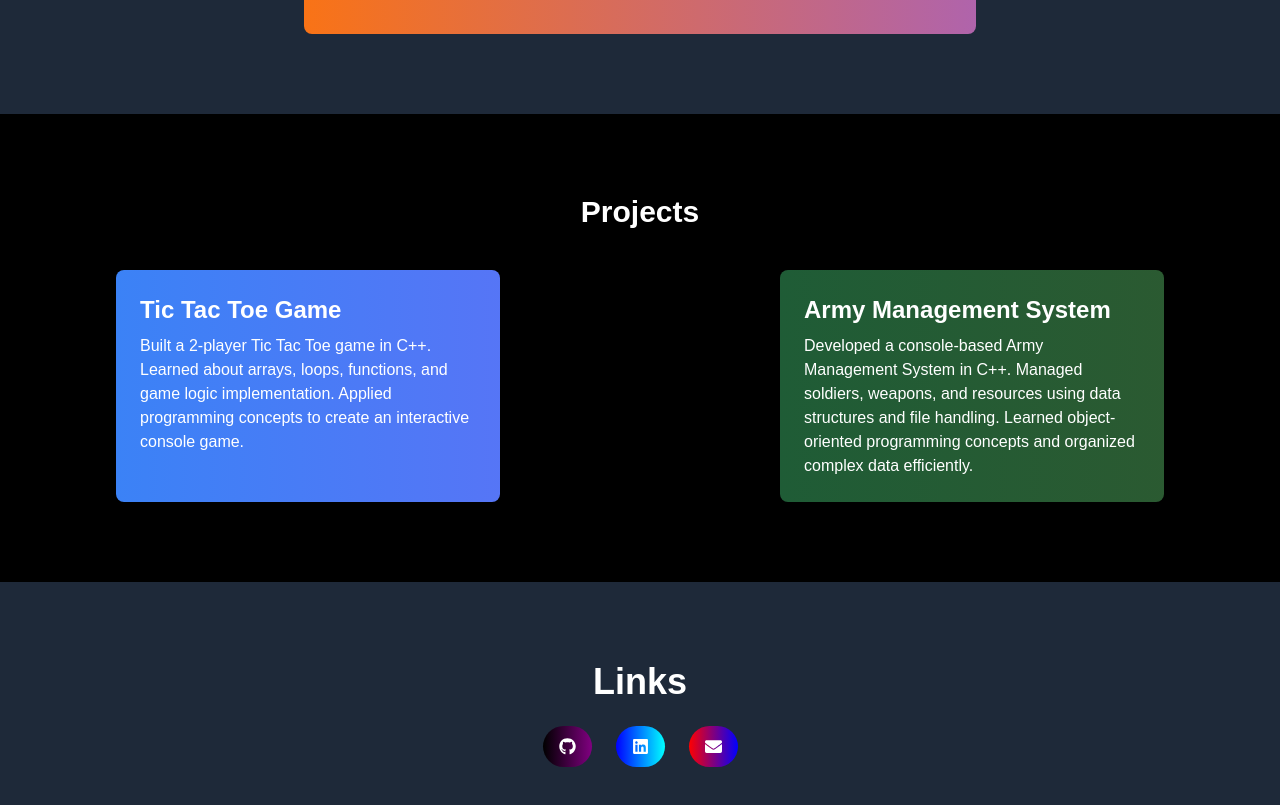
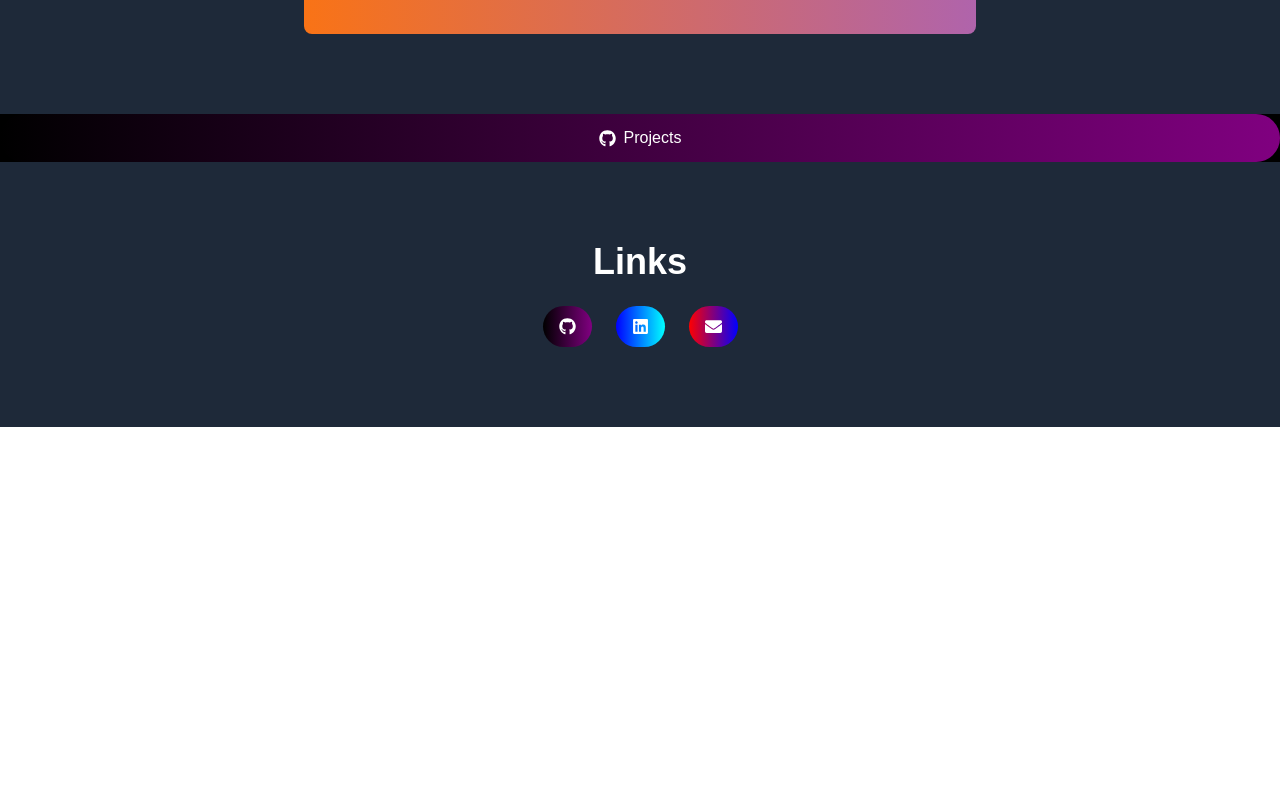
Before and after one commit to sameer890678/portfolio, a Next.js app: page / in a window 1280 px wide. Shown: the part 1046-1851 px from the top of the page. After the commit the page ends 1473 px from the top, so only its background shows below. Built offline with nearby package versions, Linux system fonts and the light colour scheme.

Commit message:
created a working project button

```diff
--- a/app/page.tsx
+++ b/app/page.tsx
@@ -61,28 +61,18 @@ export default function Home() {
 </section>
 
 {/*Projetcs*/}
-      <section className="py-20 px-4 bg-black-800">
-  <h2 className="text-3xl font-bold text-white text-center mb-10">Projects</h2>
-  <div className="grid grid-cols-1 md:grid-cols-2 gap-20 justify-items-center">
 
-   {/* Tic Tac Toe Project */}
-<div className="p-6 rounded-lg text-white shadow-lg tictactoe-hover max-w-sm hover:scale-105 transition-transform duration-500">
-  <h3 className="text-2xl font-semibold mb-2">Tic Tac Toe Game</h3>
-  <p>
-    Built a 2-player Tic Tac Toe game in C++. Learned about arrays, loops, functions, and game logic implementation. Applied programming concepts to create an interactive console game.
-  </p>
-</div>
 
-    {/* Army Management Project */}
-<div className="p-6 rounded-lg text-white shadow-lg army-hover max-w-sm hover:scale-105 transition-transform duration-500">
-  <h3 className="text-2xl font-semibold mb-2">Army Management System</h3>
-  <p>
-    Developed a console-based Army Management System in C++. Managed soldiers, weapons, and resources using data structures and file handling. Learned object-oriented programming concepts and organized complex data efficiently.
-  </p>
-</div>
-
-  </div>
-</section>
+ <a
+      href="https://sameerportfolio598.vercel.app/Projects"
+      target="_blank"
+      className="flex items-center justify-center gap-2 px-4 py-3 rounded-full transform hover:scale-105 transition-all duration-300"
+      style={{
+        background: "linear-gradient(to right, black, purple)"
+      }}
+    >
+      <FaGithub size={17} /> Projects
+    </a>
 
 {/* Links Section */}
 <section className="py-20 px-4 bg-gray-800 text-center">
```
